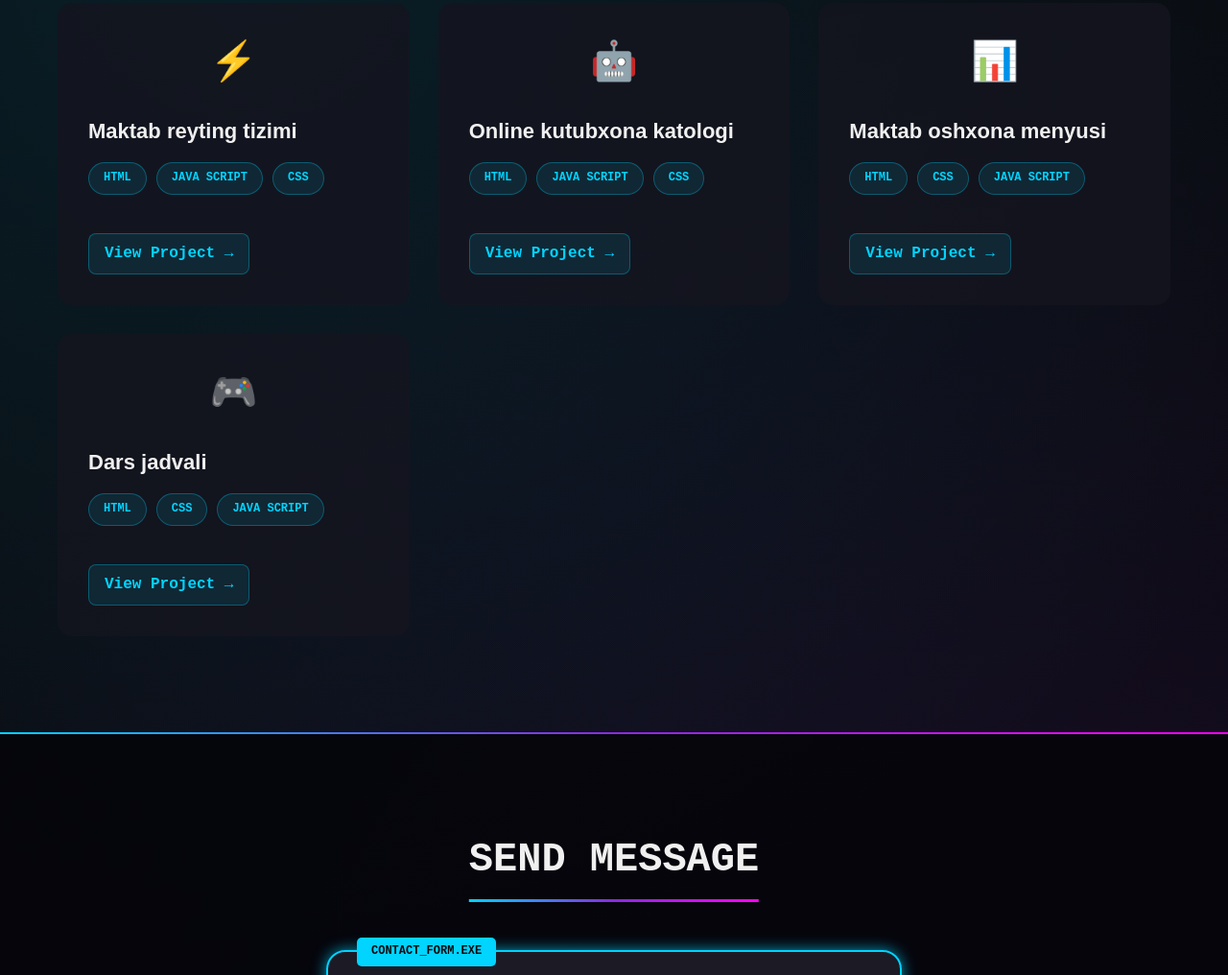
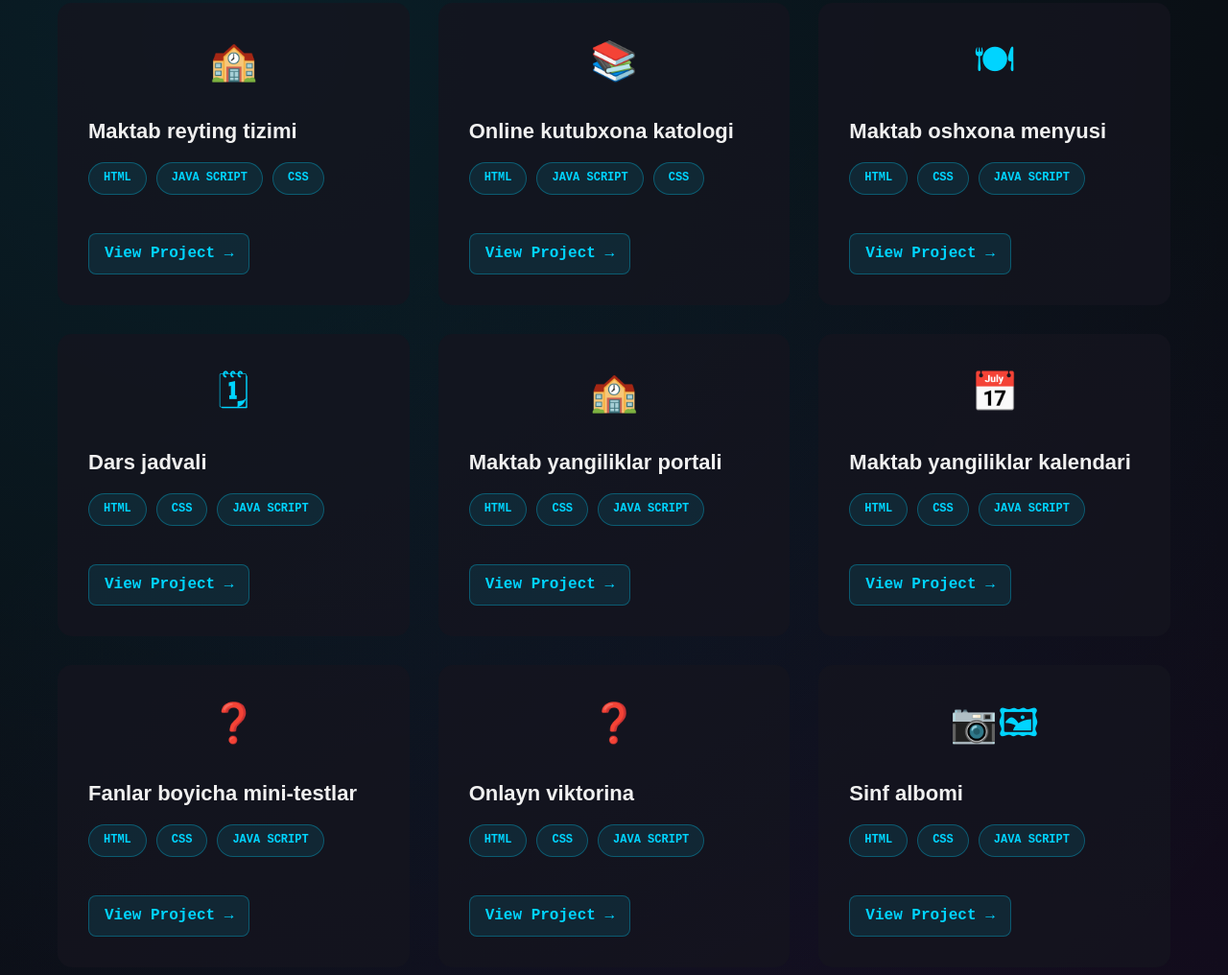
Before and after one commit to bmw999398-hub/masharipov-behruzbek, a plain HTML site: page index.html in a window 1280 px wide. Shown: the part 1024-2040 px from the top of the page at 96% size. Drawn offline with Linux system fonts and the light colour scheme.

Commit message:
Update index.html

```diff
--- a/index.html
+++ b/index.html
@@ -656,7 +656,7 @@
             <div class="works-grid">
 
                 <a href="https://candid-creponne-ee51eb.netlify.app/" target="_blank" class="work-card">
-                    <div class="work-icon">⚡</div>
+                    <div class="work-icon">🏫</div>
                     <h3>Maktab reyting tizimi</h3>
 
                     <div class="tags">
@@ -668,7 +668,7 @@
                 </a>
 
                 <a href="https://whimsical-tanuki-e9e08b.netlify.app/" target="_blank" class="work-card">
-                    <div class="work-icon">🤖</div>
+                    <div class="work-icon">📚</div>
                     <h3>Online kutubxona katologi</h3>
 
                     <div class="tags">
@@ -680,7 +680,7 @@
                 </a>
 
                 <a href="https://serene-crisp-2f7d4a.netlify.app/" target="_blank" class="work-card">
-                    <div class="work-icon">📊</div>
+                    <div class="work-icon">🍽</div>
                     <h3>Maktab oshxona menyusi</h3>
 
                     <div class="tags">
@@ -692,8 +692,63 @@
                 </a>
 
                 <a href="https://elaborate-centaur-8b8d1c.netlify.app/" target="_blank" class="work-card">
-                    <div class="work-icon">🎮</div>
+                    <div class="work-icon">🗓</div>
                     <h3>Dars jadvali</h3>
+
+                    <div class="tags">
+                        <span class="tag">HTML</span>
+                        <span class="tag">CSS</span>
+                        <span class="tag">JAVA SCRIPT</span>
+                    </div>
+                    <span class="work-link">View Project →</span>
+                </a>
+                 <a href="https://phenomenal-sprinkles-13a5ea.netlify.app/" target="_blank" class="work-card">
+                    <div class="work-icon">🏫</div>
+                    <h3>Maktab yangiliklar portali</h3>
+
+                    <div class="tags">
+                        <span class="tag">HTML</span>
+                        <span class="tag">CSS</span>
+                        <span class="tag">JAVA SCRIPT</span>
+                    </div>
+                    <span class="work-link">View Project →</span>
+                </a>
+                <a href="https://lustrous-stardust-84bb4d.netlify.app/" target="_blank" class="work-card">
+                    <div class="work-icon">📅</div>
+                    <h3>Maktab yangiliklar kalendari</h3>
+
+                    <div class="tags">
+                        <span class="tag">HTML</span>
+                        <span class="tag">CSS</span>
+                        <span class="tag">JAVA SCRIPT</span>
+                    </div>
+                    <span class="work-link">View Project →</span>
+                </a>
+                <a href="https://transcendent-zuccutto-8384b6.netlify.app/" target="_blank" class="work-card">
+                    <div class="work-icon">❓</div>
+                    <h3>Fanlar boyicha mini-testlar</h3>
+
+                    <div class="tags">
+                        <span class="tag">HTML</span>
+                        <span class="tag">CSS</span>
+                        <span class="tag">JAVA SCRIPT</span>
+                    </div>
+                    <span class="work-link">View Project →</span>
+                </a>
+                <a href="https://illustrious-zabaione-5c5e07.netlify.app/" target="_blank" class="work-card">
+                    <div class="work-icon">❓</div>
+                    <h3>Onlayn viktorina</h3>
+
+                    <div class="tags">
+                        <span class="tag">HTML</span>
+                        <span class="tag">CSS</span>
+                        <span class="tag">JAVA SCRIPT</span>
+                    </div>
+                    <span class="work-link">View Project →</span>
+                </a>
+                <a href="" target="_blank" class="work-card">
+                    <div class="work-icon">📷🖼</div>
+                    <h3>Sinf albomi </h3>
 
                     <div class="tags">
                         <span class="tag">HTML</span>
@@ -741,7 +796,7 @@
                 <a href="https://telegram.org" target="_blank" title="Telegram">T</a>
                 <a href="https://instagram.com" target="_blank" title="Instagram">I</a>
             </div>
-            <p>© 2024 BEHRUZBEK MASHARIPOV. ALL RIGHTS RESERVED.</p>
+            <p>© 2026 BEHRUZBEK MASHARIPOV. ALL RIGHTS RESERVED.</p>
             <p>SYSTEM: ONLINE | LOCATION: KHIVA, UZBEKISTAN</p>
             <p>CONTACT: +998 33 897 10 20 | EMAIL: BEHRUZBEK@CYBERDEV.UZ</p>
         </div>
```
